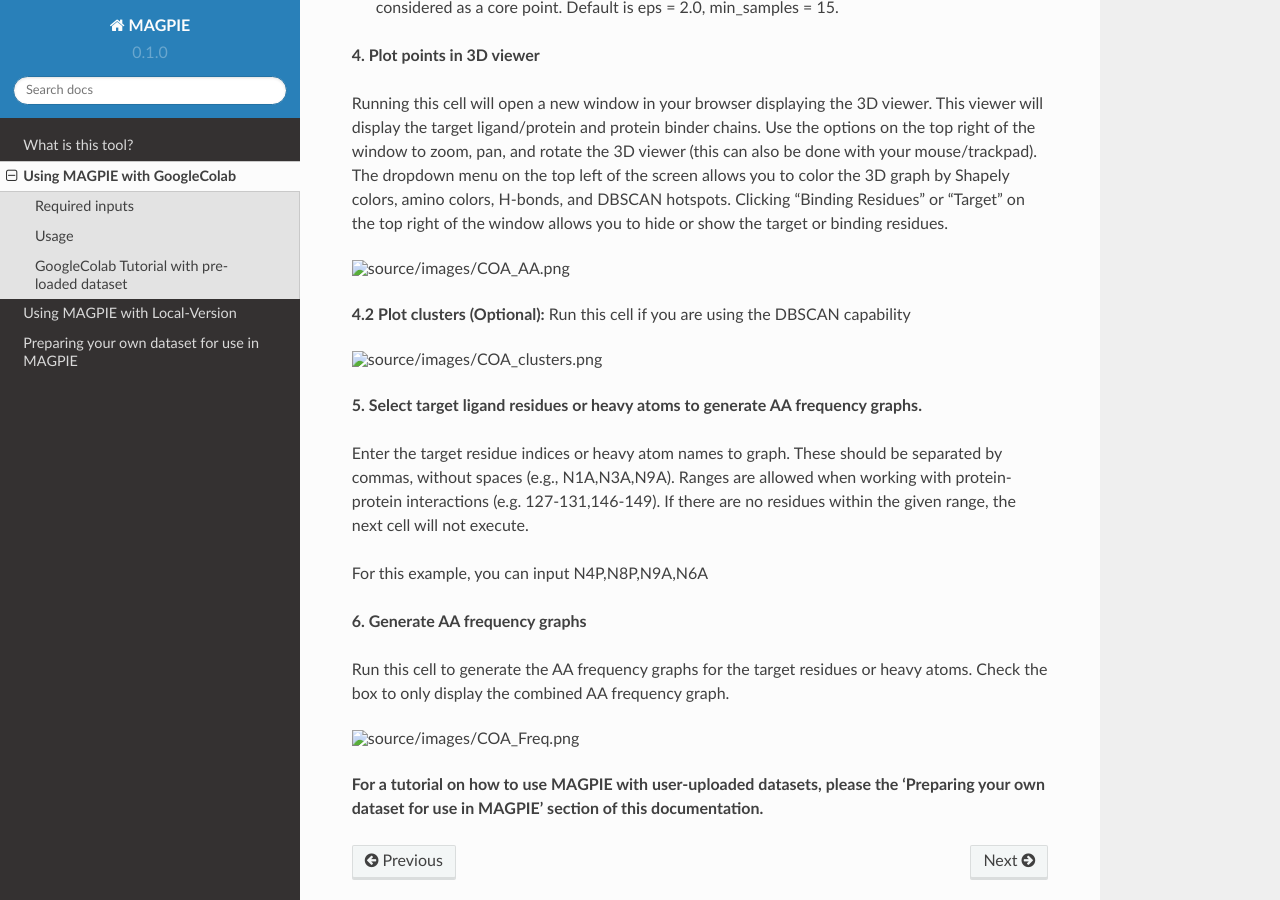
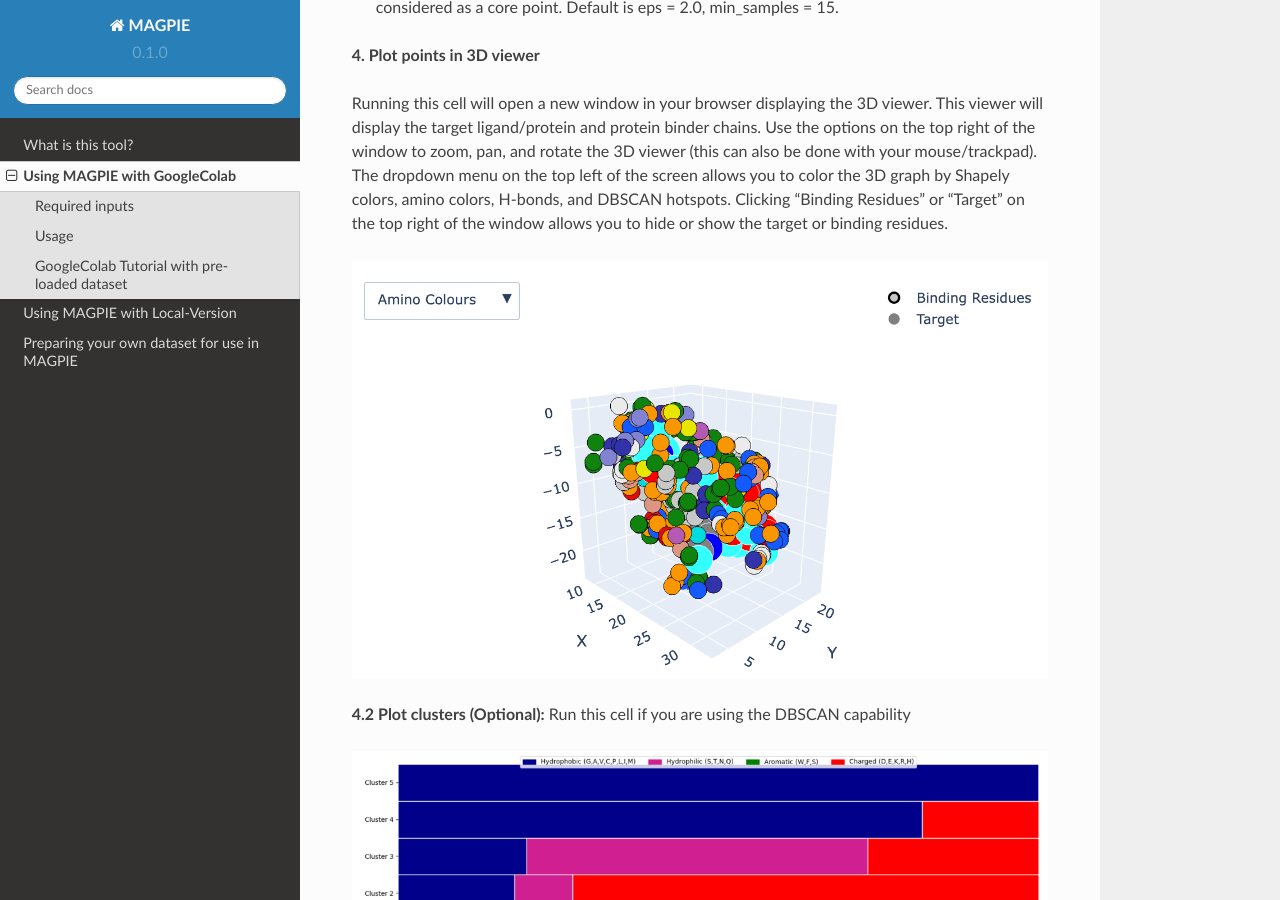
Before and after one commit to SundbergBelen/MAGPIE-docs, a Sphinx documentation site: the page built from docs/source/GoogleColab_instructions.rst, in a window 1280 px wide and 900 px high, scrolled down 2180 px. Built offline with Sphinx 7.4.7 and the Read the Docs theme 2.0.0, drawn with Linux system fonts in a browser that asks for light colours; pages that are not in the unit, such as notebooks, are missing from menus.

Commit message:
GC_static_images

```diff
--- a/docs/source/GoogleColab_instructions.rst
+++ b/docs/source/GoogleColab_instructions.rst
@@ -62,12 +62,12 @@ Check the box next to the small_molecule_ligand example to select this dataset.
 
 Running this cell will open a new window in your browser displaying the 3D viewer. This viewer will display the target ligand/protein and protein binder chains. Use the options on the top right of the window to zoom, pan, and rotate the 3D viewer (this can also be done with your mouse/trackpad). The dropdown menu on the top left of the screen allows you to color the 3D graph by Shapely colors, amino colors, H-bonds, and DBSCAN hotspots. Clicking "Binding Residues" or "Target" on the top right of the window allows you to hide or show the target or binding residues.
 
-.. image:: source/images/COA_AA.png
+.. image:: _static/COA_AA.png
 
 **4.2 Plot clusters (Optional):**
 Run this cell if you are using the DBSCAN capability
 
-.. image:: source/images/COA_clusters.png
+.. image:: _static/COA_clusters.png
 
 **5. Select target ligand residues or heavy atoms to generate AA frequency graphs.**
 
@@ -79,6 +79,6 @@ For this example, you can input N4P,N8P,N9A,N6A
 
 Run this cell to generate the AA frequency graphs for the target residues or heavy atoms. Check the box to only display the combined AA frequency graph.
 
-.. image:: source/images/COA_Freq.png
+.. image:: _static/COA_Freq.png
 
 **For a tutorial on how to use MAGPIE with user-uploaded datasets, please the 'Preparing your own dataset for use in MAGPIE' section of this documentation.**
```
